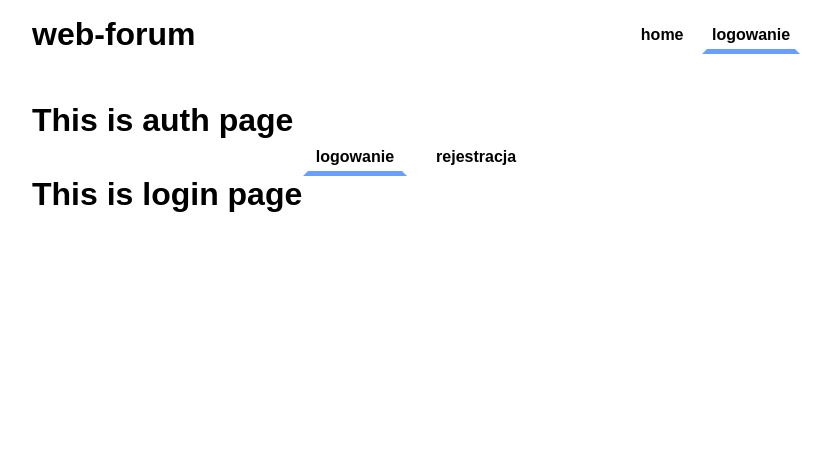
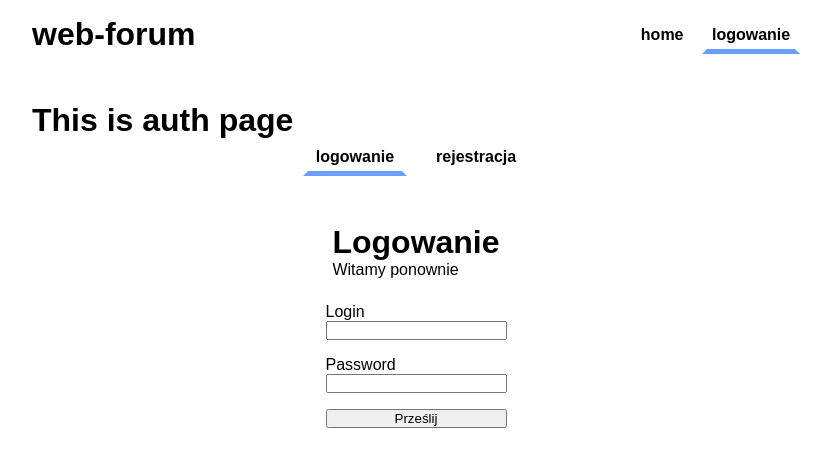
Before and after one commit to matevsh/web-forum, a React (Vite) app in the folder packages/frontend/: page /auth in a window 1280 px wide. Shown: the top 466 px of the page, without its empty margins (224-1053 px from the left). Built offline with nearby package versions, Linux system fonts and the light colour scheme.

Commit message:
work on auth( login form, auth alert )

```diff
--- /dev/null
+++ b/packages/frontend/src/hooks/useAlert.ts
@@ -0,0 +1,25 @@
+import {useState} from 'react';
+
+const useAlert = () => {
+    const [isAlert, setIsAlert] = useState(false);
+    const [alertMsg, setAlertMsg] = useState('');
+    const [alertColor, setAlertColor] = useState('#a0a8a2');
+
+    return{
+        alert: {
+            isAlert,
+            alertMsg,
+            alertColor
+        },
+        hideAlert() {
+            setIsAlert(false);
+        },
+        showAlert(msg: string, color: string) {
+            setIsAlert(true);
+            setAlertMsg(msg);
+            setAlertColor(color);
+        }
+    };
+};
+
+export default useAlert;
--- /dev/null
+++ b/packages/frontend/src/hooks/useUser.ts
@@ -0,0 +1,26 @@
+import axios from 'axios';
+import {user, userRegister, authResponse} from '../../types/auth';
+import {FormEvent} from 'react';
+
+const AUTH_URL = 'http://localhost:3000/api/auth';
+
+const useUser = () => {
+    const postAuth = async (url: string, user: user) => {
+        const {status, data} = await axios.post<authResponse>(url, user);
+        if(status !== 200) throw new Error(`Bad request ${status}`);
+        return data;
+    };
+
+    return {
+        login: async (e:FormEvent<HTMLFormElement>,user: user) => {
+            e.preventDefault();
+
+            return await postAuth(`${AUTH_URL}/login`, user);
+        },
+        // register: async (user: userRegister) => {
+        //
+        // }
+    };
+};
+
+export default useUser;
--- /dev/null
+++ b/packages/frontend/src/pages/auth/alert/alert.scss
@@ -0,0 +1,23 @@
+.auth-alert{
+  width: 60%;
+  min-height: 50px;
+  display: flex;
+  position: relative;
+  align-items: center;
+  padding: .5rem;
+  margin-bottom: 3rem;
+  border-radius: .5rem;
+  box-shadow: 0 0 3px 3px black;
+  font-weight: bold;
+}
+
+.auth-alert__close{
+  position: absolute;
+  right: 0;
+  top: 50%;
+  transform: translateY(-50%);
+  cursor: pointer;
+  font-weight: bold;
+  font-size: 2rem;
+  margin-right: 1rem;
+}
--- /dev/null
+++ b/packages/frontend/src/pages/auth/alert/alert.tsx
@@ -0,0 +1,19 @@
+import './alert.scss';
+
+type alertProps = {
+    color: string
+    msg: string
+    hideAlert(): void
+}
+
+const Alert = ({color, msg, hideAlert}: alertProps) => {
+
+    return(
+        <div className='auth-alert' style={{backgroundColor: color}}>
+            <div className='auth-alert__close' onClick={hideAlert}>X</div>
+            <p>{msg}</p>
+        </div>
+    );
+};
+
+export default Alert;
--- a/packages/frontend/src/pages/auth/auth.scss
+++ b/packages/frontend/src/pages/auth/auth.scss
@@ -20,3 +20,21 @@
 .auth-link.active{
   border-bottom: 5px solid #6a9eff;
 }
+
+.auth-container{
+  padding-top: 3rem;
+  width: 100%;
+  display: flex;
+  align-items: center;
+  flex-direction: column;
+}
+
+.auth-form{
+  display: flex;
+  flex-direction: column;
+  padding-top: 1.5rem;
+
+  input{
+    margin-bottom: 1rem;
+  }
+}
--- /dev/null
+++ b/packages/frontend/src/pages/auth/form/form.tsx
@@ -0,0 +1,46 @@
+import {FormEvent, useRef, useState} from 'react';
+import {formProps} from '../../../../types/auth';
+
+const Form = ({onSubmit, showAlert}: formProps) => {
+    const [login, setLogin] = useState('');
+    const [password, setPassword] = useState('');
+
+    const refBtn = useRef<HTMLInputElement>(null);
+
+    const handleForm = async (e: FormEvent<HTMLFormElement>) => {
+        const {current} = refBtn;
+
+        if(current) current.disabled = true;
+        const responseLogin = await onSubmit(e, {login, password});
+
+        if(responseLogin.success) {
+            showAlert(responseLogin.msg, '#95fa70');
+        }
+        else {
+            if(current) current.disabled = false;
+            showAlert('Niepoprawne dane logowania', '#fa7070');
+        }
+    };
+
+    return (
+        <form className='auth-form' onSubmit={handleForm} >
+            <label htmlFor="login">Login</label>
+            <input
+                name='login'
+                onChange={({target}) => setLogin(target.value)}
+                value={login}
+                type="text"
+            />
+            <label htmlFor="password">Password</label>
+            <input
+                name='password'
+                onChange={({target}) => setPassword(target.value)}
+                value={password}
+                type="text"
+            />
+            <input ref={refBtn} type="submit" value="Prześlij"/>
+        </form>
+    );
+};
+
+export default Form;
--- a/packages/frontend/src/pages/auth/login.tsx
+++ b/packages/frontend/src/pages/auth/login.tsx
@@ -1,6 +1,28 @@
+import Form from './form/form';
+import React from 'react';
+import useUser from '../../hooks/useUser';
+import useAlert from '../../hooks/useAlert';
+import Alert from './alert/alert';
+
 const Login = () => {
+    const {login} = useUser();
+    const {alert, showAlert, hideAlert} = useAlert();
+
     return (
-        <h1>This is login page</h1>
+        <div className='auth-container'>
+            {alert.isAlert && <Alert
+                msg={alert.alertMsg}
+                color={alert.alertColor}
+                hideAlert={hideAlert}
+            />}
+            <header>
+                <h1>Logowanie</h1>
+                <p>Witamy ponownie</p>
+            </header>
+            <main>
+                <Form onSubmit={login} showAlert={showAlert}/>
+            </main>
+        </div>
     );
 };
 
--- /dev/null
+++ b/packages/frontend/types/auth.ts
@@ -0,0 +1,22 @@
+import {FormEvent} from 'react';
+
+export type user = {
+    login: string
+    password: string
+}
+
+export type authResponse = {
+    ok: boolean
+    error: boolean
+    success: boolean
+    msg: string
+}
+
+export interface userRegister extends user {
+    email: string
+}
+
+export interface formProps {
+    onSubmit: (e: FormEvent<HTMLFormElement>, user: user) => Promise<authResponse>
+    showAlert(msg: string, color: string): void
+}
```
Also changed, not shown: 2 other files (tests, documents, lock files or other folders).
